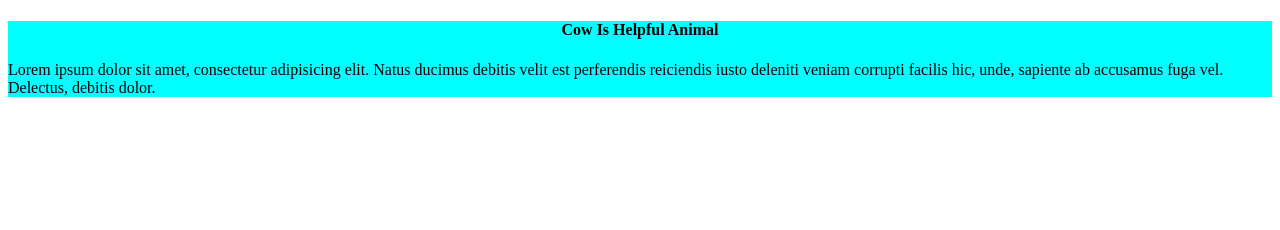
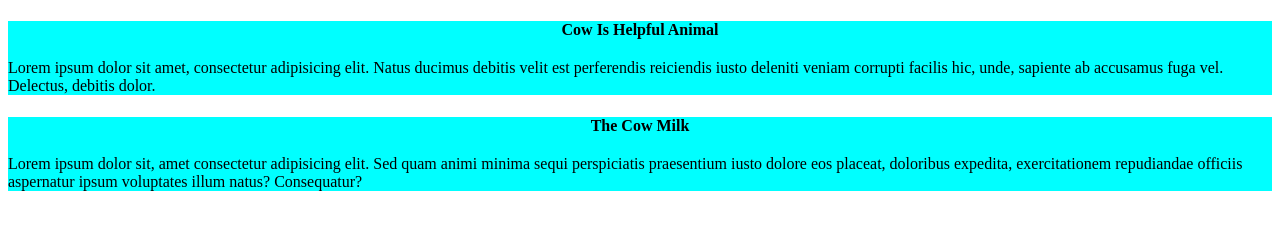
Before and after one commit to Mahabub1715563637/my-first-website, a plain HTML site: page index.html in a window 1280 px wide. Drawn offline with Linux system fonts and the light colour scheme.

Commit message:
milk related

```diff
--- a/index.html
+++ b/index.html
@@ -13,5 +13,13 @@
 
 
     </div>
+
+
+    <div>
+            <h4>The Cow Milk</h4>
+            <p>Lorem ipsum dolor sit, amet consectetur adipisicing elit. Sed quam animi minima sequi perspiciatis praesentium iusto dolore eos placeat, doloribus expedita, exercitationem repudiandae officiis aspernatur ipsum voluptates illum natus? Consequatur?</p>
+
+
+    </div>
 </body>
 </html>
--- a/style.css
+++ b/style.css
@@ -1,2 +1,3 @@
 div{background-color: aqua;}
+*{margin-bottom: 20px;}
 h4{text-align: center;}
```
